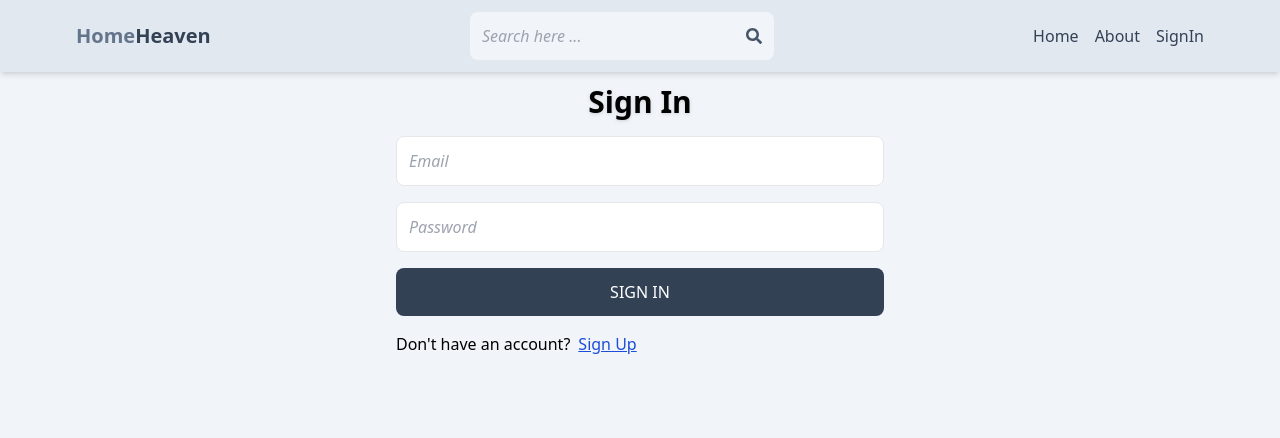
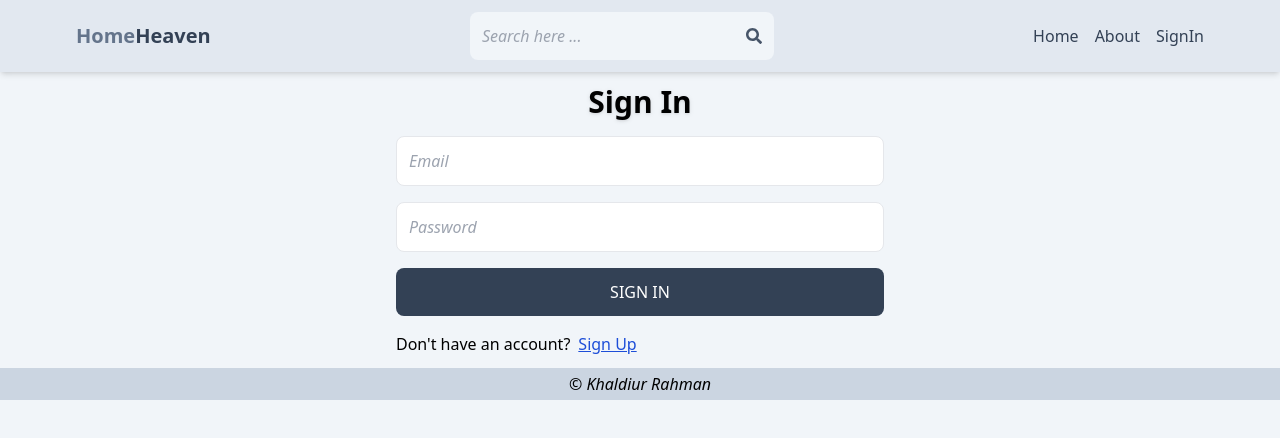
Before and after one commit to Khalidur-sujon/HomeHaven, a React (Vite) app in the folder client/: page /sign-in in a window 1280 px wide. Shown: the top 438 px of the page. Built offline with nearby package versions, Linux system fonts and the light colour scheme.

Commit message:
added a footer section

```diff
--- a/client/src/App.jsx
+++ b/client/src/App.jsx
@@ -14,6 +14,7 @@ import {
 } from "./pages";
 import Header from "./components/Header";
 import PrivateRoute from "./components/PrivateRoute";
+import Footer from "./components/Footer";
 
 const App = () => {
 	return (
@@ -40,6 +41,7 @@ const App = () => {
 						/>
 					</Route>
 				</Routes>
+				<Footer />
 			</BrowserRouter>
 		</>
 	);
--- /dev/null
+++ b/client/src/components/Footer.jsx
@@ -0,0 +1,14 @@
+import React from "react";
+
+const Footer = () => {
+	return (
+		<footer className="bg-slate-300 h-8 w-full text-center text-black py-2 flex items-center justify-center relative left-0 right-0 bottom-0">
+			<p>
+				&copy;{" "}
+				<span className="italic font-medium">Khaldiur Rahman</span>
+			</p>
+		</footer>
+	);
+};
+
+export default Footer;
```
